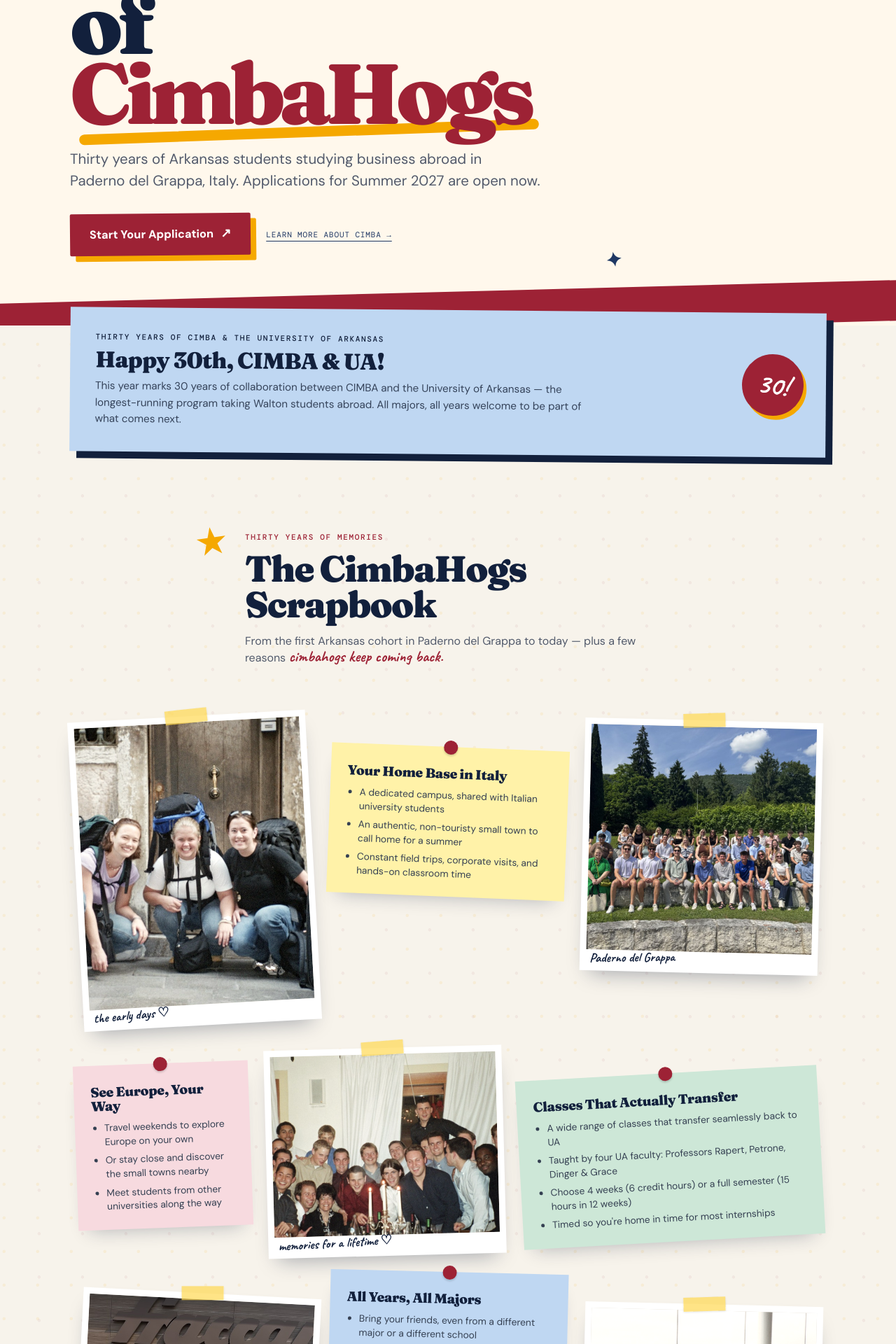
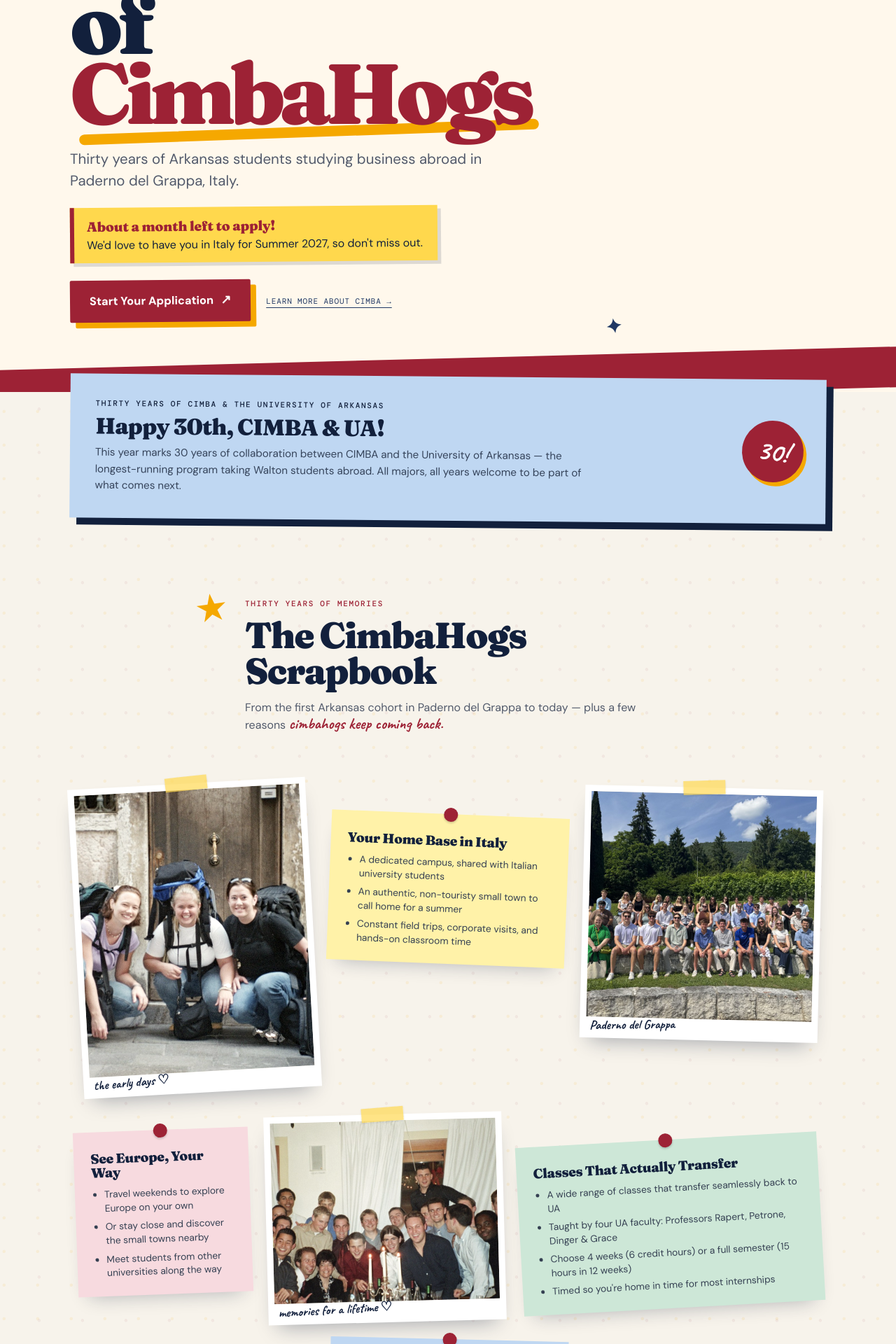
Before and after one commit to profsarahgrace/cimbahogs, a Jekyll site: the page built from index.html, in a window 1280 px wide. Shown: the part 425-2345 px from the top of the page at 70% size. Built offline with Jekyll 4.4.1, drawn with Linux system fonts in a browser that asks for light colours.

Commit message:
Home: add friendly "about a month left to apply" nudge to hero
Co-Authored-By: Claude Sonnet 5.5 <noreply@anthropic.com>

```diff
--- a/assets/css/home.css
+++ b/assets/css/home.css
@@ -165,7 +165,30 @@ h1 .hog::after{
   font-size:clamp(1.08rem,2vw,1.28rem);
   color:var(--ink-mid);
   max-width:48ch;
-  margin:0 0 30px;
+  margin:0 0 20px;
+}
+
+.hero-nudge{
+  max-width:48ch;
+  margin:0 0 26px;
+  padding:14px 18px;
+  background:var(--butter);
+  border-left:6px solid var(--razor);
+  box-shadow:5px 5px 0 rgba(18,32,60,.14);
+  color:var(--navy-deep);
+  font-size:1rem;
+  line-height:1.4;
+  transform:rotate(-.5deg);
+}
+
+.hero-nudge strong{
+  display:block;
+  margin-bottom:2px;
+  font-family:"Fraunces",Georgia,serif;
+  font-size:1.2rem;
+  font-weight:850;
+  letter-spacing:-.01em;
+  color:var(--razor);
 }
 
 .hero-actions{
--- a/index.html
+++ b/index.html
@@ -36,7 +36,11 @@ audiences:
 
       <p class="standfirst">
         Thirty years of Arkansas students studying business abroad in Paderno del Grappa, Italy.
-        Applications for Summer 2027 are open now.
+      </p>
+
+      <p class="hero-nudge">
+        <strong>About a month left to apply!</strong>
+        We'd love to have you in Italy for Summer 2027, so don't miss out.
       </p>
 
       <div class="hero-actions">
```
